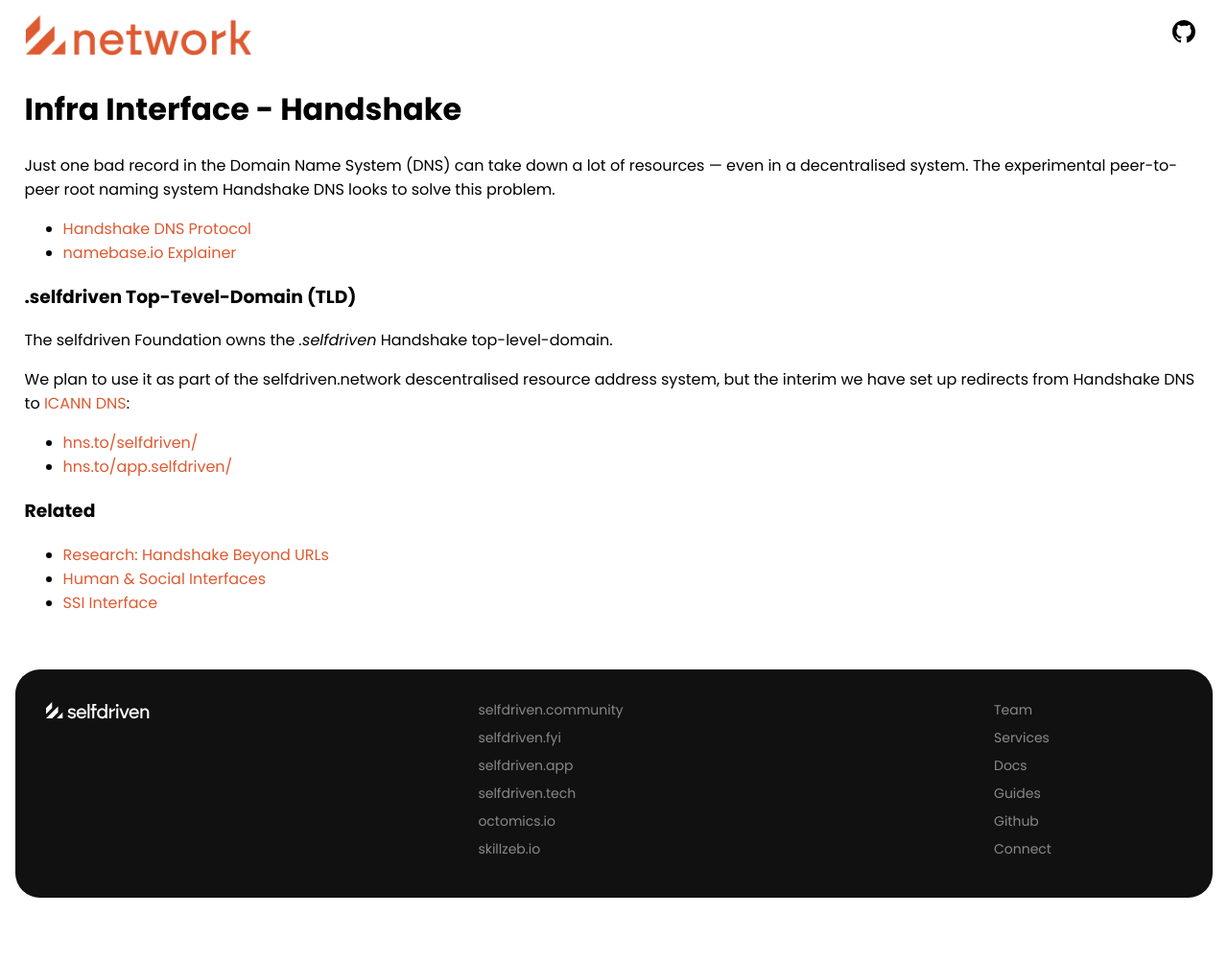
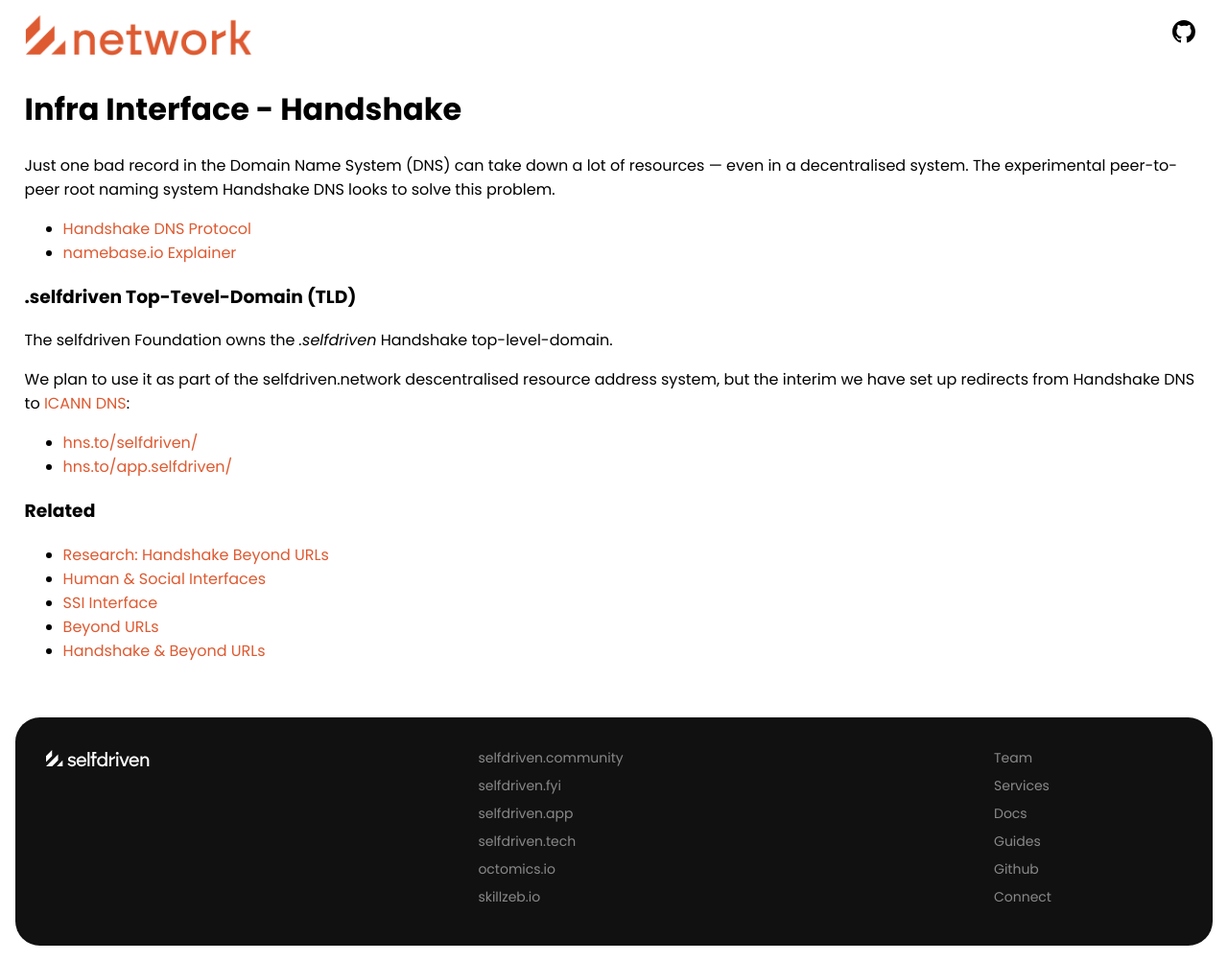
Before and after one commit to selfdriven-foundation/selfdriven-network, a Jekyll site: the page built from docs/pages/infra-interface-handshake.md, in a window 1280 px wide. Shown: the whole page at 96% size. Built offline with Jekyll 4.4.1, drawn with Linux system fonts in a browser that asks for light colours; before the commit the page ends 952 px from its top, so only the background shows below that.

Commit message:
Update infra-interface-handshake.md

```diff
--- a/docs/pages/infra-interface-handshake.md
+++ b/docs/pages/infra-interface-handshake.md
@@ -25,3 +25,5 @@ We plan to use it as part of the selfdriven.network descentralised resource addr
 - [Research: Handshake Beyond URLs](/infra-interface/research/handshake-beyond-urls/)
 - [Human & Social Interfaces](/human-social-interfaces/)
 - [SSI Interface](/ssi-interface/)
+- [Beyond URLs](/infra-interface/research/beyond-urls/)
+- [Handshake & Beyond URLs](/infra-interface/research/handshake-beyond-urls/)
```
